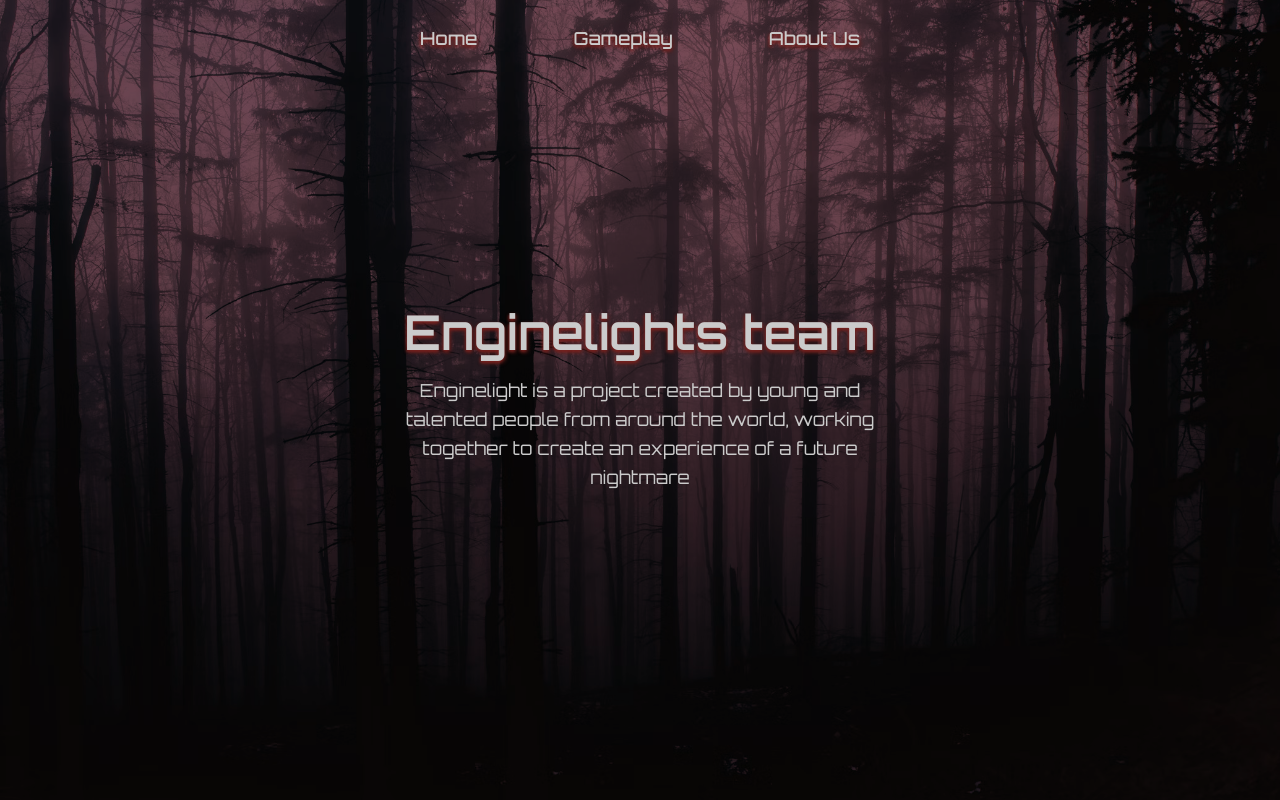
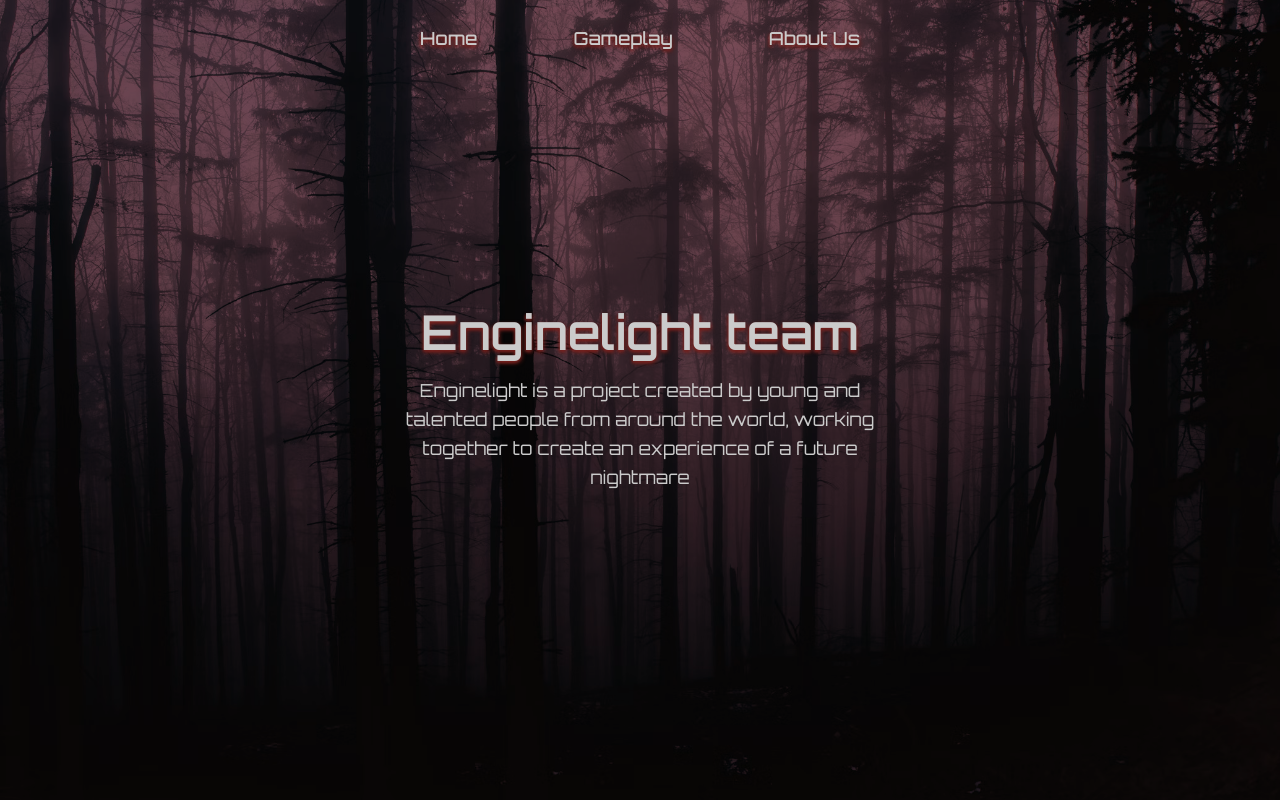
Before and after one commit to Alexander-Lindstroem/enginelight__web, a Next.js app: page /aboutus in a window 1280 px wide. Built offline with nearby package versions, Linux system fonts and the light colour scheme.

Commit message:
Changed title

```diff
--- a/src/components/CrewIntro/index.tsx
+++ b/src/components/CrewIntro/index.tsx
@@ -7,7 +7,7 @@ const CrewIntro = () => {
             <div className="relative z-10 flex flex-col items-center justify-center h-full px-4 sm:px-20">
                 <div className="text-center max-w-2xl sm:max-w-lg md:max-w-xl font-elmain text-elwhite px-34 sm:px-20 md:px-10">
                     <h1 className="text-4xl sm:text-5xl font-semibold mb-5 text-shadow-soft">
-                        Enginelights team
+                        Enginelight team
                     </h1>
                     <p className="text-md sm:text-lg leading-relaxed">
                         Enginelight is a project created by young and talented people from around the world, working together to create an experience of a future nightmare
```
